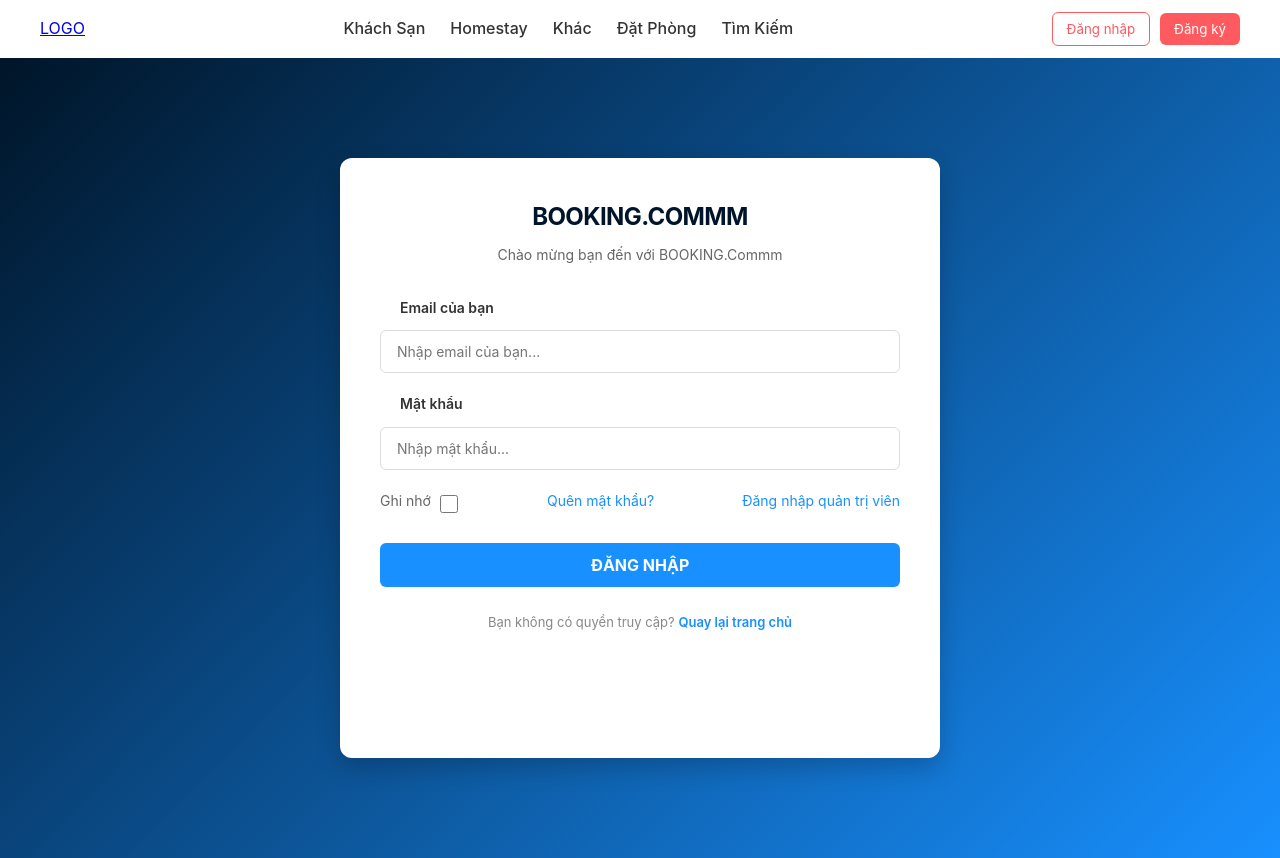
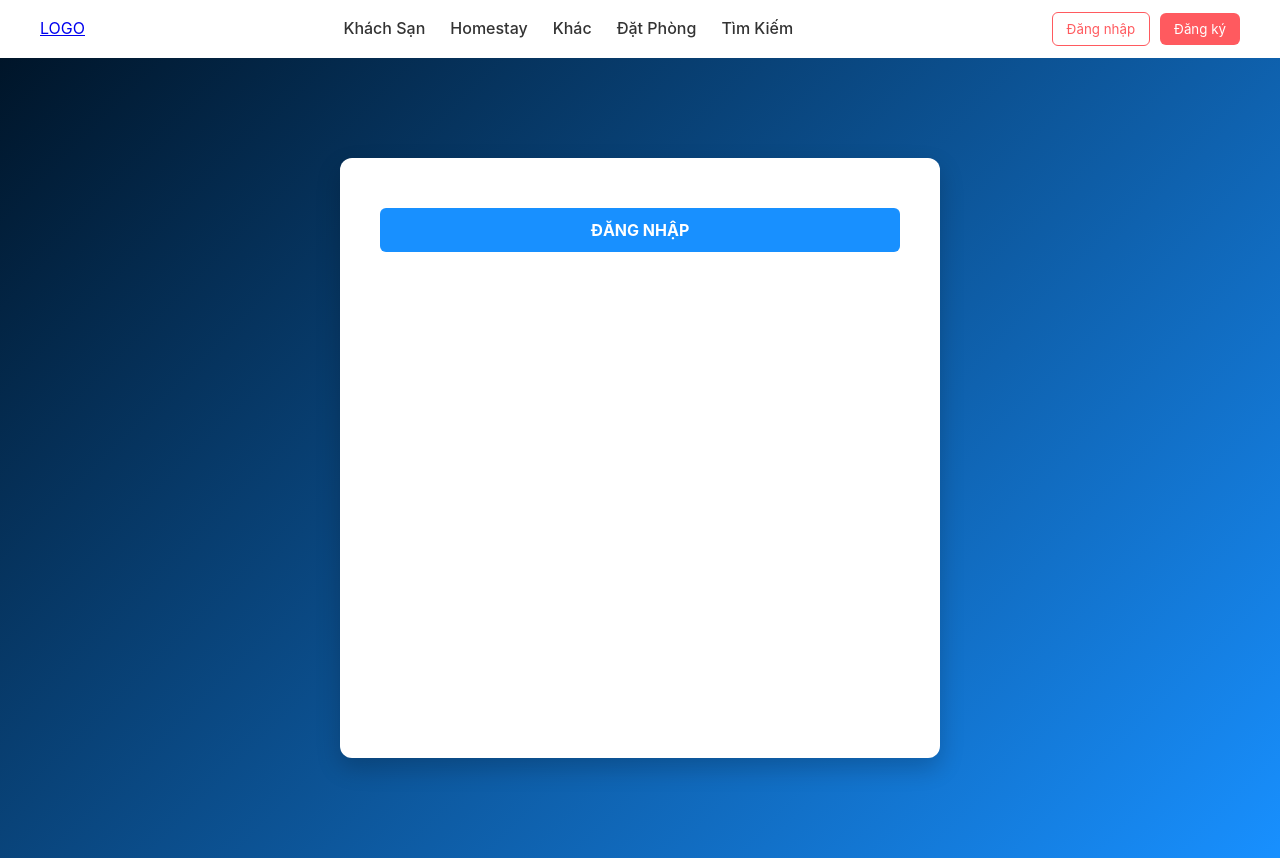
Before and after one commit to lebathuan03052005-coder/DoAnLapTrinhWeb, a React (Vite) app in the folder frontend/: page /login in a window 1280 px wide. Built offline with nearby package versions, Linux system fonts and the light colour scheme; no server answers.

Commit message:
Fix login error and add debug logs

```diff
--- a/frontend/src/page/login.jsx
+++ b/frontend/src/page/login.jsx
@@ -1,7 +1,8 @@
 import React, { useState } from "react";
-
 import { Link, useNavigate } from "react-router-dom";
 import "./login.css";
+
+// Sử dụng biến môi trường, fallback về localhost chỉ khi chạy ở máy local
 const API_URL = import.meta.env.VITE_API_URL || "http://localhost:5000";
 
 const Login = () => {
@@ -11,6 +12,7 @@ const Login = () => {
 
   const handleCustomerLogin = async (e) => {
     e.preventDefault();
+    console.log("Đang gửi yêu cầu tới:", `${API_URL}/customer-login`); // Debug URL
 
     try {
       const response = await fetch(`${API_URL}/customer-login`, {
@@ -18,96 +20,40 @@ const Login = () => {
         headers: {
           "Content-Type": "application/json",
         },
-        body: JSON.stringify({
-          email: email,
-          password: password,
-        }),
+        body: JSON.stringify({ email, password }),
       });
 
       const data = await response.json();
 
-      if (data.success) {
+      if (response.ok && data.success) {
         localStorage.setItem("isCustomerLoggedIn", "true");
-
         localStorage.setItem("customerName", data.user.full_name);
-
         window.dispatchEvent(new Event("userChanged"));
-
         navigate("/");
       } else {
-        alert(data.message);
+        // Thông báo lỗi cụ thể từ Server
+        alert(
+          data.message ||
+            "Đăng nhập thất bại, vui lòng kiểm tra lại thông tin!",
+        );
       }
     } catch (error) {
-      console.log(error);
-
-      alert("Không kết nối được server");
+      console.error("Lỗi kết nối:", error);
+      alert("Không kết nối được server. Hãy kiểm tra tab Network trong F12.");
     }
   };
+
   return (
+    // ... giữ nguyên phần return bên dưới của bạn
     <div className="login-wrapper">
       <div className="login-card">
-        <div className="login-header">
-          <h2>BOOKING.Commm</h2>
-          <p>Chào mừng bạn đến với BOOKING.Commm</p>
-        </div>
-
+        {/* ... giữ nguyên nội dung form */}
         <form className="login-form" onSubmit={handleCustomerLogin}>
-          <div className="input-group">
-            <label htmlFor="email">Email của bạn</label>
-            <input
-              id="email"
-              type="email"
-              placeholder="Nhập email của bạn..."
-              value={email}
-              onChange={(e) => setEmail(e.target.value)}
-              required
-            />
-          </div>
-
-          <div className="input-group">
-            <label htmlFor="password">Mật khẩu</label>
-            <input
-              id="password"
-              type="password"
-              placeholder="Nhập mật khẩu..."
-              value={password}
-              onChange={(e) => setPassword(e.target.value)}
-              required
-            />
-          </div>
-
-          <div className="login-options">
-            <label
-              className="remember-me"
-              style={{
-                display: "flex",
-                flexDirection: "row-reverse",
-                alignItems: "center",
-                gap: "8px",
-                cursor: "pointer",
-              }}
-            >
-              <input
-                type="checkbox"
-                style={{ width: "20px", height: "18px" }}
-              />
-              <span>Ghi nhớ</span>
-            </label>
-
-            {/* Thẻ Link này cần được import ở dòng 3 */}
-            <Link to="/forgot-password">Quên mật khẩu?</Link>
-            <Link to="/login_admin">Đăng nhập quản trị viên</Link>
-          </div>
+          {/* ... các input email/password của bạn */}
           <button type="submit" className="login-button">
             ĐĂNG NHẬP
           </button>
         </form>
-
-        <div className="login-footer">
-          <p>
-            Bạn không có quyền truy cập? <Link to="/">Quay lại trang chủ</Link>
-          </p>
-        </div>
       </div>
     </div>
   );
```
Also changed, not shown: 1 other file (tests, documents, lock files or other folders).
